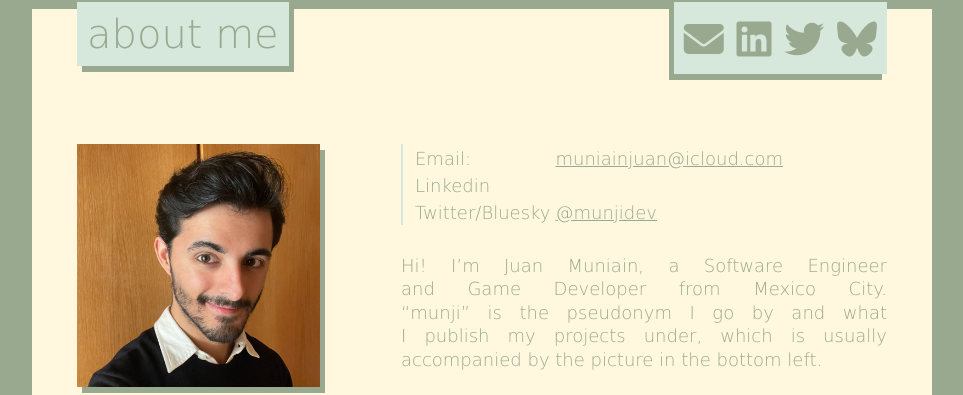
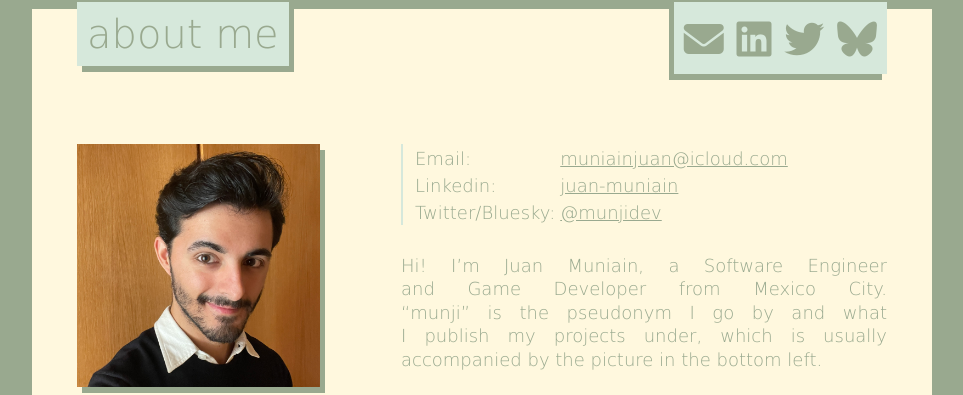
Before and after one commit to munjidev/munjidev.github.io, a Jekyll site: the page built from about.md, in a window 1280 px wide. Shown: the part 181-576 px from the top of the page, without its empty margins (158-1121 px from the left). Built offline with Jekyll 4.4.1, drawn with Linux system fonts in a browser that asks for light colours; nearby versions of some CDN libraries; some web fonts are replaced.

```diff
--- a/_includes/links/info.html
+++ b/_includes/links/info.html
@@ -7,10 +7,10 @@
             <!-- <td>GitHub:</td><td><a href="http://www.github.com/{{ site.github_username }}">github.com/{{ site.github_username }}</a></td> -->
         </tr>
         <tr>
-            <td>Linkedin</td><td><a href="https://www.linkedin.com/in/{{ site.linkedin_username }}">{{ site.linekdin_username }}</a></td>
+            <td>Linkedin:</td><td><a href="http://www.linkedin.com/in/{{ site.linkedin_username }}">{{ site.linkedin_username }}</a></td>
         </tr>
         <tr>
-            <td>Twitter/Bluesky</td><td><a href="http://bsky.app/profile/{{ site.bluesky_username }}.bsky.social">@{{ site.bluesky_username }}</a></td>
+            <td>Twitter/Bluesky:</td><td><a href="http://bsky.app/profile/{{ site.bluesky_username }}.bsky.social">@{{ site.bluesky_username }}</a></td>
         </tr>
     </table>
 </div>
```
